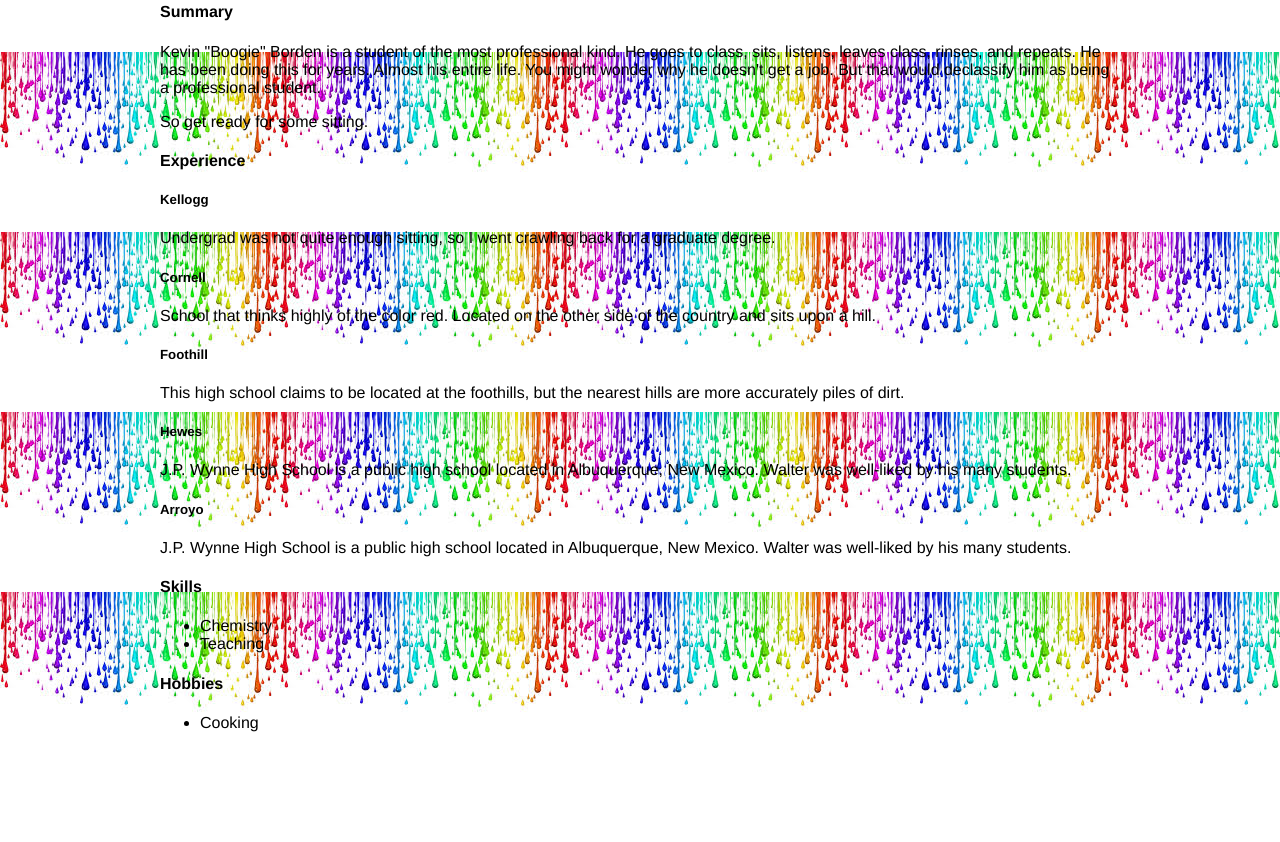
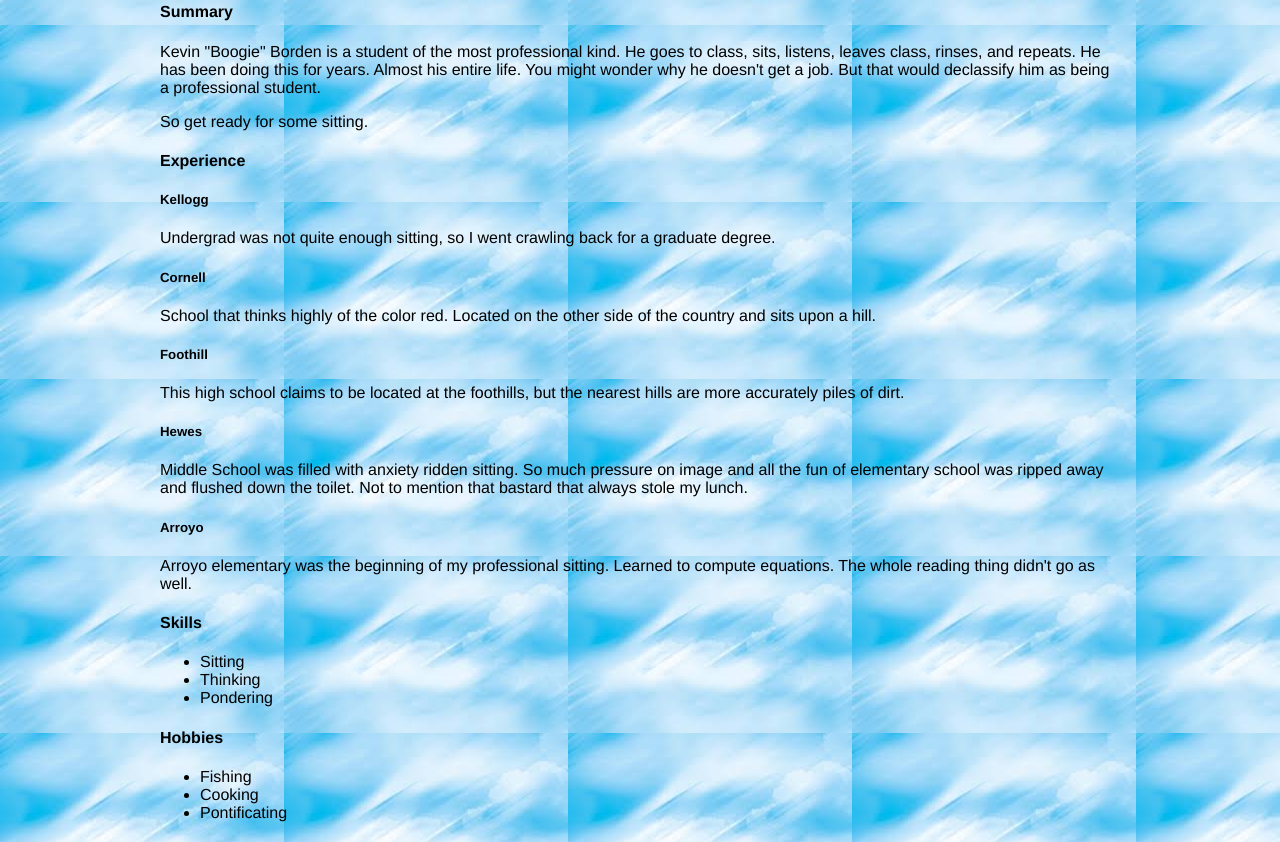
Before and after one commit to kbl282/kbl282.github.io, a plain HTML site: page index.html in a window 1280 px wide. Shown: the part 1568-2410 px from the top of the page. Before the commit the page ends 2320 px from the top, so only its background shows below. Drawn offline with Linux system fonts and the light colour scheme.

Commit message:
Background and text

```diff
--- a/index.html
+++ b/index.html
@@ -44,24 +44,27 @@
       </section>
     </section>
     <h5>Hewes</h5>
-        <p>J.P. Wynne High School is a public high school located in Albuquerque, New Mexico. Walter was well-liked by his many students.</p>
+        <p>Middle School was filled with anxiety ridden sitting. So much pressure on image and all the fun of elementary school was ripped away and flushed down the toilet. Not to mention that bastard that always stole my lunch.</p>
       </section>
     </section>
     <h5>Arroyo</h5>
-        <p>J.P. Wynne High School is a public high school located in Albuquerque, New Mexico. Walter was well-liked by his many students.</p>
+        <p>Arroyo elementary was the beginning of my professional sitting. Learned to compute equations. The whole reading thing didn't go as well.</p>
       </section>
     </section>
     <section>
       <h4>Skills</h4>
       <ul>
-        <li>Chemistry</li>
-        <li>Teaching</li>
+        <li>Sitting</li>
+        <li>Thinking</li>
+        <li>Pondering</li>
       </ul>
     </section>
     <section>
       <h4>Hobbies</h4>
       <ul>
+        <li>Fishing</li>
         <li>Cooking</li>
+        <li>Pontificating</li>
       </ul>
     </section>
   </div>
--- a/style.css
+++ b/style.css
@@ -1,7 +1,7 @@
 body {
   font-family: 'helvetica neue', arial, sans-serif;
   font-weight: 300;
-  background: url(colordrop.jpg) repeat;
+  background: url(sky.jpg);
 }
 #wrapper {
   width: 960px;
```
Also changed, not shown: sky.jpg (added), walter.jpg (deleted).
